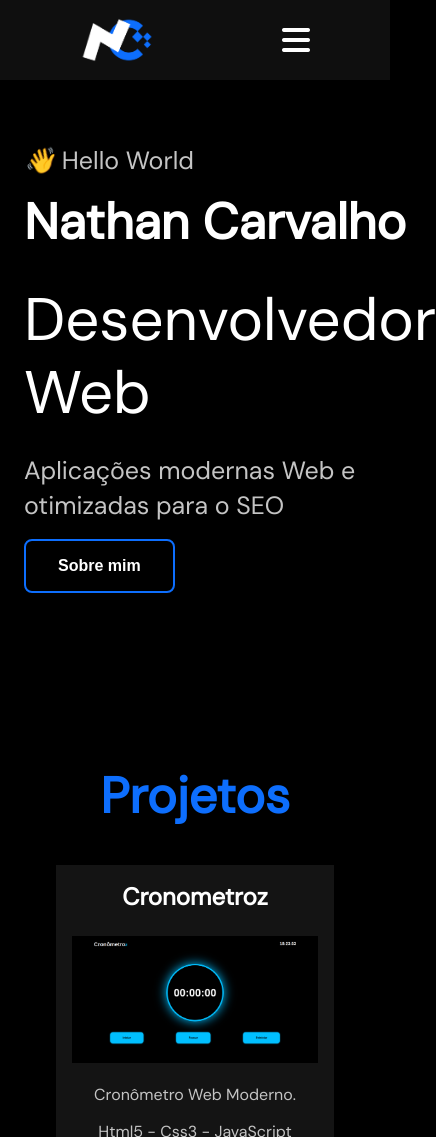
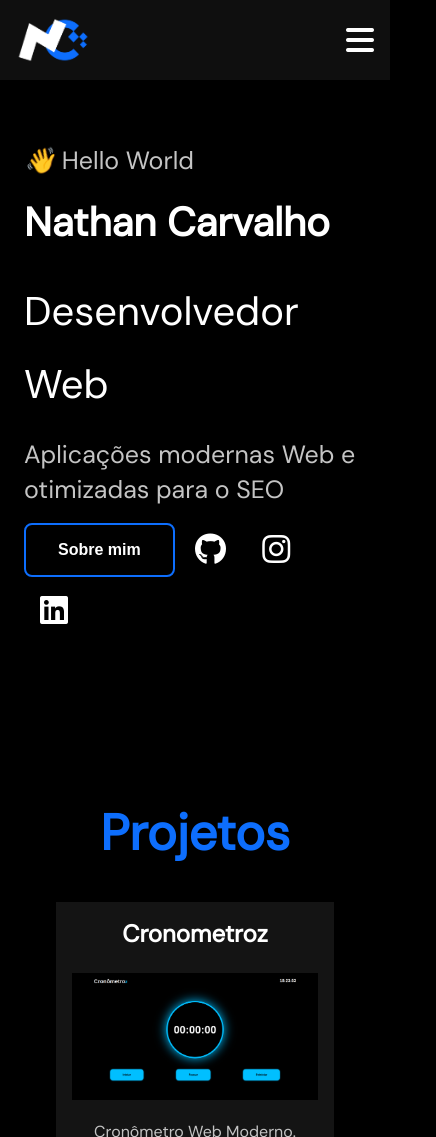
Before and after one commit to nathanvicarvalho/myportifolio, a plain HTML site: page index.html in a window 390 px wide. Shown: the top 1137 px of the page, 436 px wide, since content can reach past the window. Drawn offline with Linux system fonts and the light colour scheme; a web font is replaced by a local one.

Commit message:
error correction

```diff
--- a/index.html
+++ b/index.html
@@ -18,10 +18,11 @@
             <a href="#project">Projetos</a>
             <a href="#experience">Experiências</a>
             <a href="#contact">Contato</a>
-            <a href="https://github.com/nathanvicarvalho" rel="noopener noreferrer" target="_blank"><i class="fa-brands fa-github fa-2xl"></i></a>
-            <a href="https://instagram.com/nathan_vitor.carvalho" rel="noopener noreferrer" target="_blank"><i class="fa-brands fa-instagram fa-2xl"></i></a>
-            <a href="https://www.linkedin.com/in/nathan-carvalho/" rel="noopener noreferrer" target="_blank"><i class="fa-brands fa-linkedin fa-2xl"></i></a>
+            <a href="https://github.com/nathanvicarvalho" rel="noopener noreferrer" target="_blank" class="midia"><i class="fa-brands fa-github fa-2xl"></i></a>
+            <a href="https://instagram.com/nathan_vitor.carvalho" rel="noopener noreferrer" target="_blank" class="midia"><i class="fa-brands fa-instagram fa-2xl"></i></a>
+            <a href="https://www.linkedin.com/in/nathan-carvalho/" rel="noopener noreferrer" target="_blank" class="midia"><i class="fa-brands fa-linkedin fa-2xl"></i></a>
         </article>
+
         <article  class="content_menu">
           <i class="fa-solid fa-bars menu-mobile fa-2xl" id="navigationMenuMobile"></i>
         </article>
@@ -34,6 +35,9 @@
                 <h1 class="name_profession">Desenvolvedor Web</h1>
                 <p class="description_profession">Aplicações modernas Web e otimizadas para o SEO</p>
                 <a href="#aboutme" rel="noopener noreferrer"><button class="btn_about_me">Sobre mim</button></a>
+                <a href="https://github.com/nathanvicarvalho" rel="noopener noreferrer" target="_blank" class="midia_mobile"><i class="fa-brands fa-github fa-2xl"></i></a>
+            <a href="https://instagram.com/nathan_vitor.carvalho" rel="noopener noreferrer" target="_blank" class="midia_mobile"><i class="fa-brands fa-instagram fa-2xl"></i></a>
+            <a href="https://www.linkedin.com/in/nathan-carvalho/" rel="noopener noreferrer" target="_blank" class="midia_mobile"><i class="fa-brands fa-linkedin fa-2xl"></i></a>
             </article>
             <article class="img_mobile">
                 <img src="./src/svg/mobile.svg" alt="mobile_cell" class="img_mobile_cell">
--- a/src/style/index.css
+++ b/src/style/index.css
@@ -147,6 +147,11 @@ background-color: var(--secundary-color);
     font-size: 16px ;
     font-weight: bold;
     transition: background-color 0.8s;
+}
+
+
+.midia_mobile{
+    display: none;
 }
 
 .btn_about_me:hover{
@@ -425,6 +430,9 @@ footer{
 
 
 @media   (max-width:1002px){
+    .header{
+        padding:0em 1em;
+    }
     .content_menu{
         display:block;
     }
@@ -432,6 +440,10 @@ footer{
         display: none;
         width: 100%;
         flex-direction: column;
+        align-items: center;
+    }
+    .header .nav_link .midia{
+       display: none;
     }
     .nav_link.show{
         display: flex;
@@ -440,7 +452,14 @@ footer{
         display: none;
     }
     .cashier1 .name_dev{
-        font-size: 50px;
+        font-size: 40px;
+    }
+    .cashier1 .name_profession{
+        font-size: 40px;
+    }
+    .midia_mobile{
+        display: inline-block;
+        padding: 1em;
     }
     main{
         padding: 0 1.5em;
```
